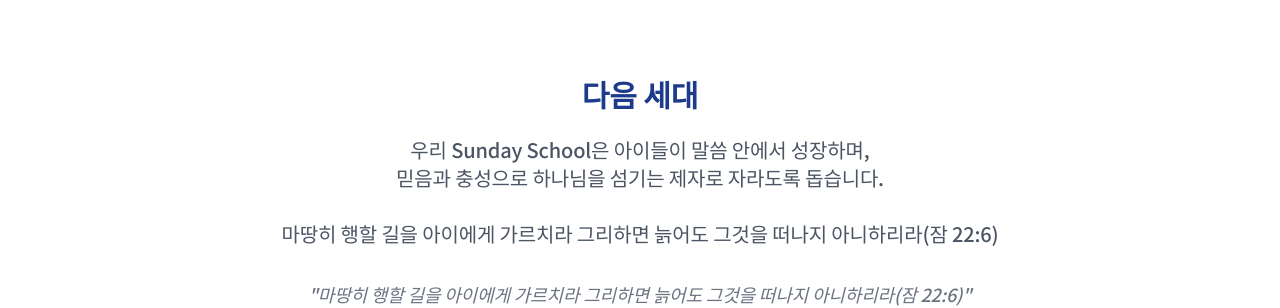
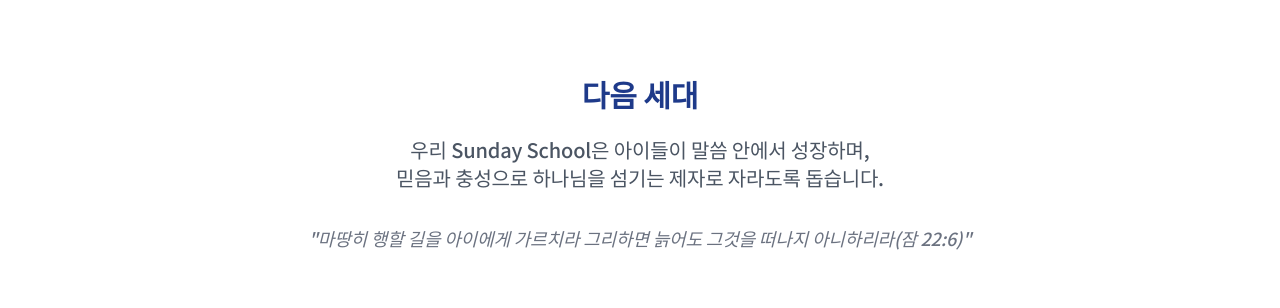
Before and after one commit to allaboutcan-pixel/thesentchurch, a React (Vite) app: page /ministry in a window 1280 px wide. Shown: the part 880-1188 px from the top of the page. Built offline with nearby package versions, Linux system fonts and the light colour scheme; no server answers; the database is empty; a web font is replaced by a local one.

Commit message:
fix: sync admin site config fields and cleanup sunday school verse logic

```diff
--- a/src/i18n.js
+++ b/src/i18n.js
@@ -216,8 +216,8 @@ const resources = {
                 "learn_more": "자세히 보기",
                 "fold": "접기",
                 "sunday_school_title": "다음 세대",
-                "sunday_school_description": "우리 Sunday School은 아이들이 말씀 안에서 성장하며,\n믿음과 충성으로 하나님을 섬기는 제자로 자라도록 돕습니다.\n\n마땅히 행할 길을 아이에게 가르치라 그리하면 늙어도 그것을 떠나지 아니하리라(잠 22:6)",
-                "sunday_school_desc_mobile": "우리 Sunday School은 아이들이 말씀 안에서<br/>성장하며, 믿음과 충성으로 하나님을 섬기는<br/>제자로 자라도록 돕습니다.<br/><br/>마땅히 행할 길을 아이에게 가르치라<br/>그리하면 늙어도 그것을 떠나지 아니하리라<br/>(잠 22:6)",
+                "sunday_school_description": "우리 Sunday School은 아이들이 말씀 안에서 성장하며,\n믿음과 충성으로 하나님을 섬기는 제자로 자라도록 돕습니다.",
+                "sunday_school_desc_mobile": "우리 Sunday School은 아이들이 말씀 안에서<br/>성장하며, 믿음과 충성으로 하나님을 섬기는<br/>제자로 자라도록 돕습니다.",
                 "sunday_school_subtitle": "마땅히 행할 길을 아이에게 가르치라 그리하면 늙어도 그것을 떠나지 아니하리라(잠 22:6)",
                 "sunday_school_subtitle_mobile": "마땅히 행할 길을 아이에게 가르치라<br/>그리하면 늙어도 그것을 떠나지 아니하리라<br/>(잠 22:6)",
                 "tsc_name": "The Sent Children (TSC)",
@@ -587,8 +587,8 @@ const resources = {
                 "online_desc": "* This is a sacred morning prayer session held online."
             },
             "ministry": {
-                "title": "Kids/Youth",
-                "subtitle": "“Therefore go and make disciples of all nations...” (Matthew 28:19)",
+                "subtitle": "Kids/Youth",
+                "subtitle_verse": "“Therefore go and make disciples of all nations...” (Matthew 28:19)",
                 "learn_more": "Learn More",
                 "fold": "Close",
                 "sunday_school_title": "Kids/Youth Ministry",
--- a/src/pages/Ministry.jsx
+++ b/src/pages/Ministry.jsx
@@ -274,8 +274,10 @@ const Ministry = () => {
                         className="text-base md:text-lg text-gray-500 font-medium italic leading-[2] break-keep whitespace-pre-line"
                         dangerouslySetInnerHTML={{
                             __html: i18n.language === 'en'
-                                ? t('ministry.sunday_school_subtitle')
-                                : (window.innerWidth < 768 ? `"${t('ministry.sunday_school_subtitle_mobile') || t('ministry.sunday_school_subtitle')}"` : `"${siteConfig?.sundaySchoolSubtitle || t('ministry.sunday_school_subtitle')}"`)
+                                ? (siteConfig?.sundaySchoolSubtitleEn || t('ministry.subtitle_verse'))
+                                : (window.innerWidth < 768
+                                    ? `"${siteConfig?.sundaySchoolSubtitle || t('ministry.sunday_school_subtitle_mobile') || t('ministry.sunday_school_subtitle')}"`
+                                    : `"${siteConfig?.sundaySchoolSubtitle || t('ministry.sunday_school_subtitle')}"`)
                         }}
                     />
                 </div>
```
